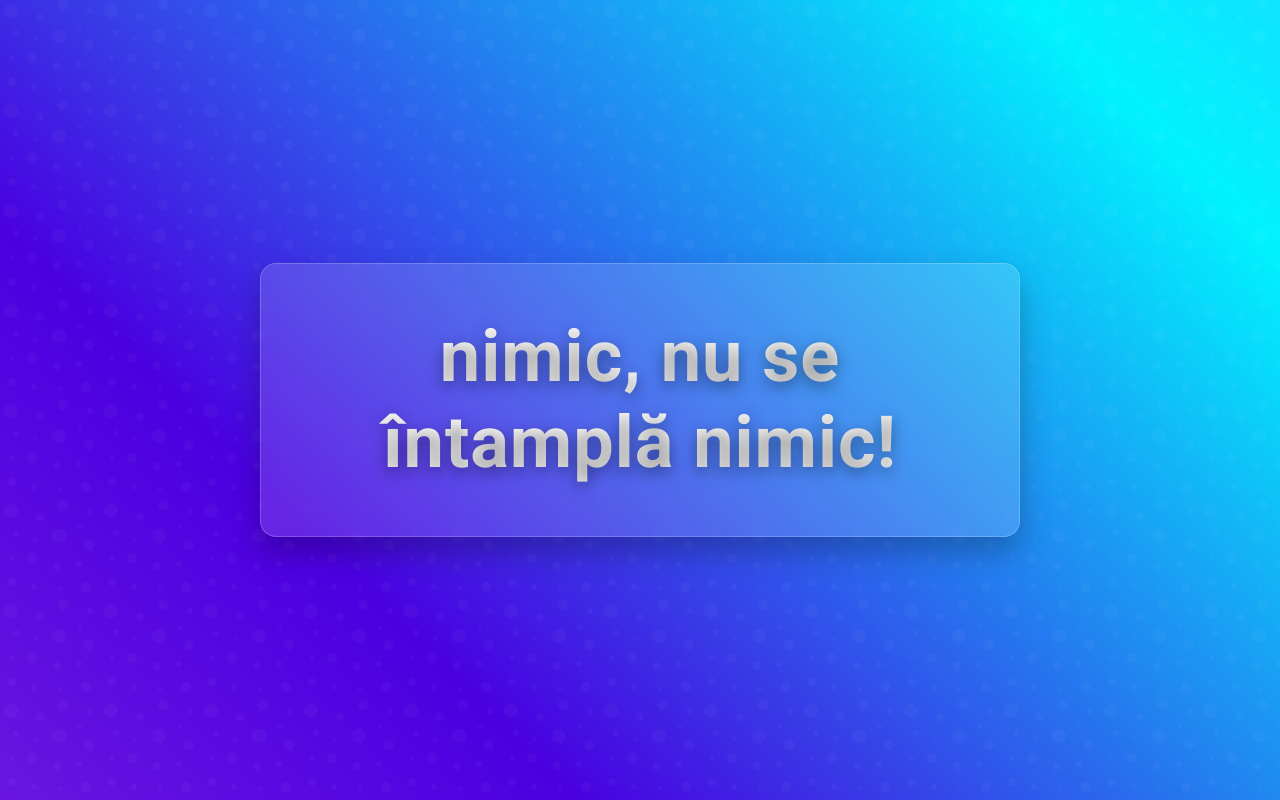
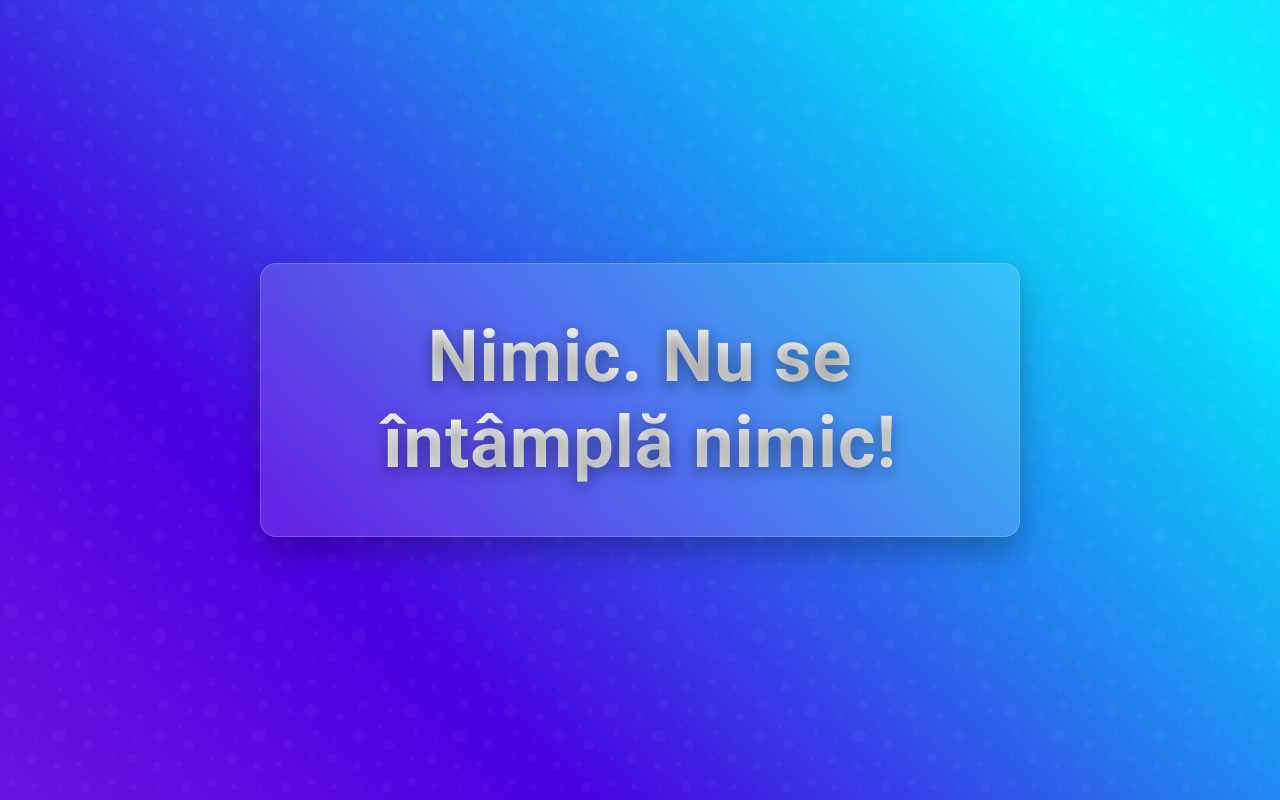
Before and after one commit to alexfierascu/nimic.ceinseamnadaca.ro, a plain HTML site: page index.html in a window 1280 px wide. Drawn offline with Linux system fonts and the light colour scheme.

Commit message:
Update index.html

```diff
--- a/index.html
+++ b/index.html
@@ -94,7 +94,7 @@
     <section class="hero">
         <div class="hero-content">
             <div class="material-card">
-                <h1>nimic, nu se întamplă nimic!</h1>
+                <h1>Nimic. Nu se întâmplă nimic!</h1>
             </div>
         </div>
     </section>
```
